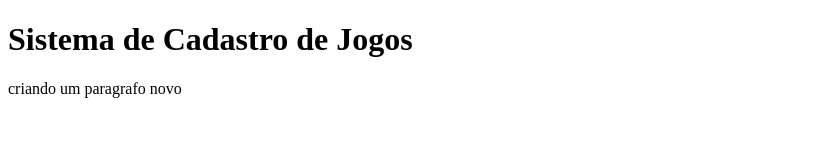
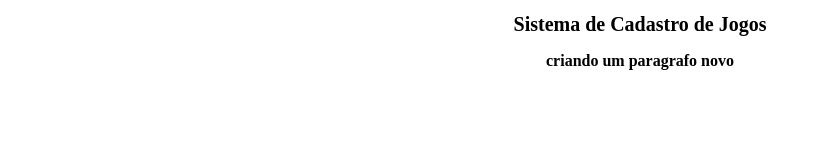
Before and after one commit to DanielYaGoes/Sistema-de-cadastro, a plain HTML site: page index.html in a window 1280 px wide. Shown: the whole page, without its empty margins (0-821 px from the left). Drawn offline with Linux system fonts and the light colour scheme.

Commit message:
adicionando css no html e removendo alert do app js

```diff
--- a/app.js
+++ b/app.js
@@ -1,3 +1 @@
-console.log("Rodando o sistema de gerenciamento de gerenciamento de jogos")
-
-alert("OIE");
+console.log("Rodando o sistema de gerenciamento de gerenciamento de jogos");
--- a/index.html
+++ b/index.html
@@ -7,8 +7,8 @@
     <title>Meus Jogos</title>
 </head>
 <body>
-    <h1>Sistema de Cadastro de Jogos</h1>
-    <p>criando um paragrafo novo</p>
+    <h1 style="text-align:center;font-size:20px">Sistema de Cadastro de Jogos</h1>
+    <p style="text-align:center"><strong>criando um paragrafo novo</strong></p>
     <script src="app.js"></script>
 </body>
 </html>
```
